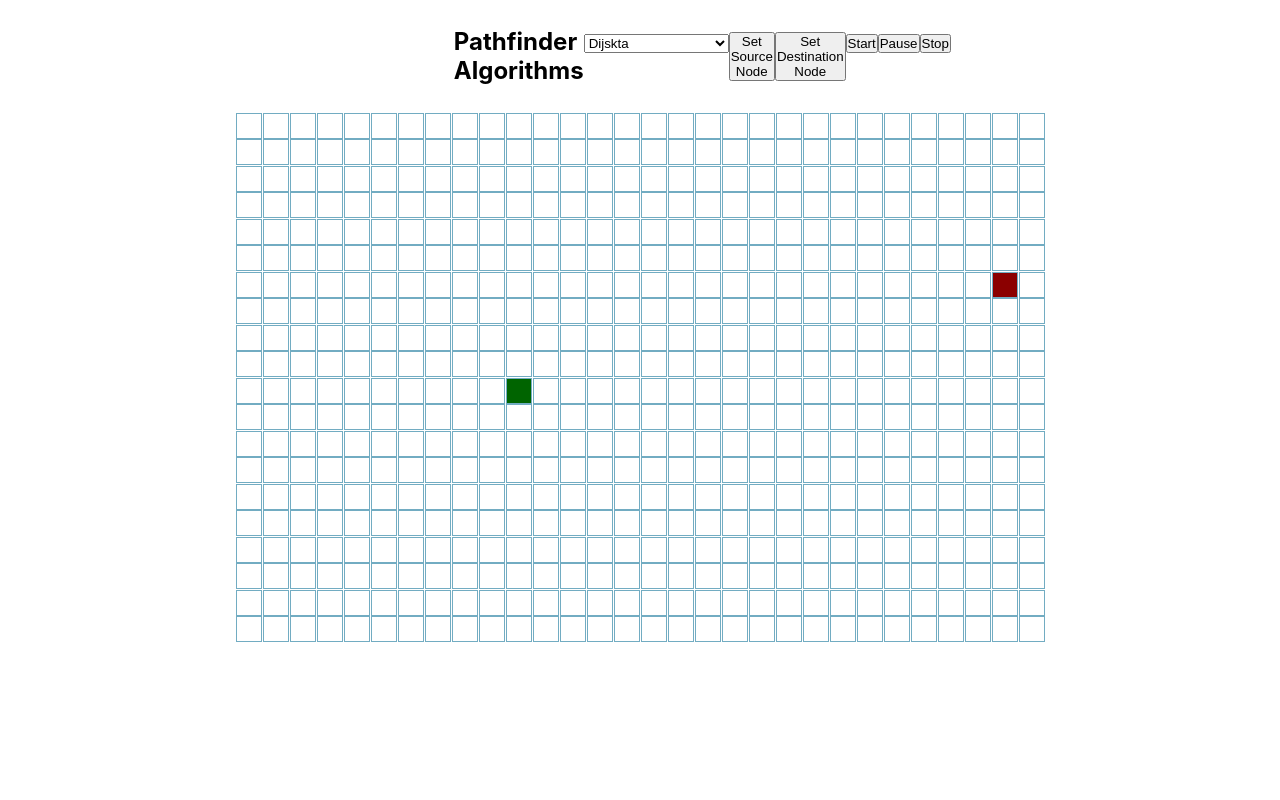
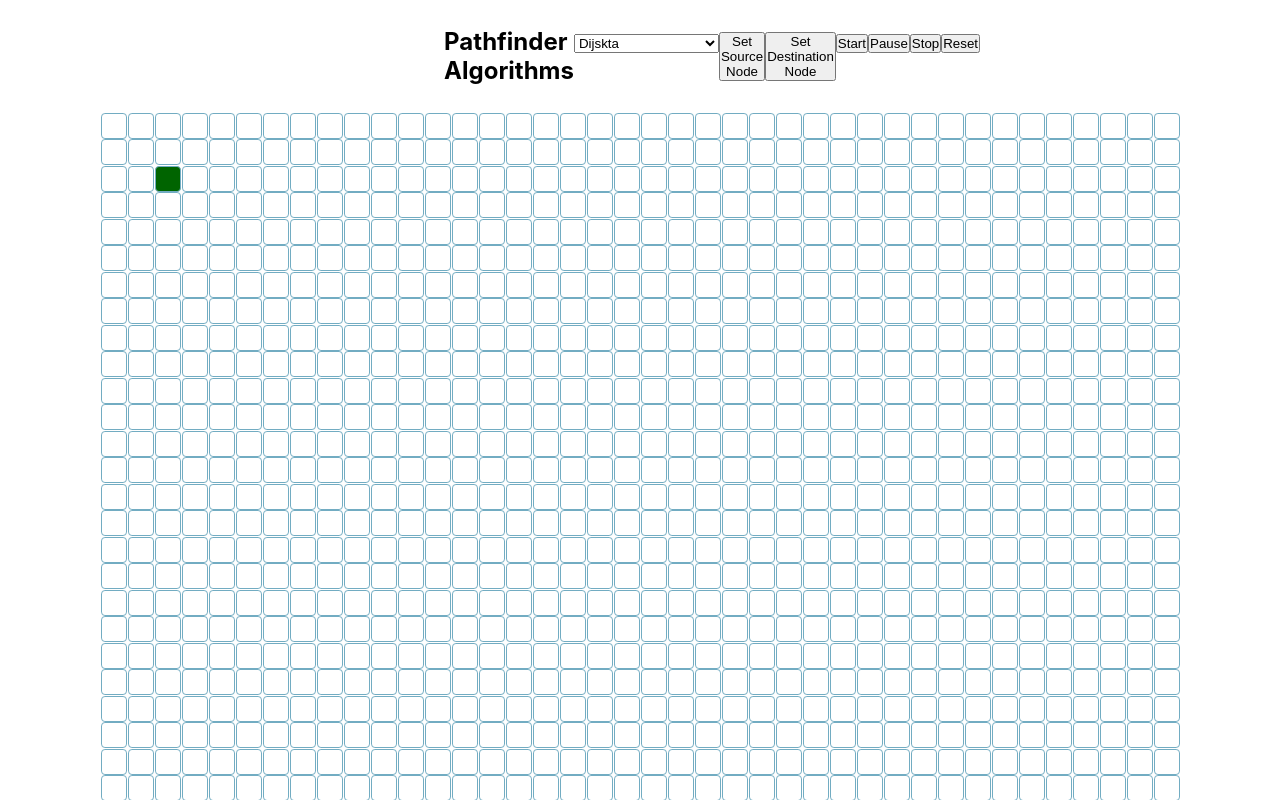
Before and after one commit to egluna-dev/pathfinding-algorithms, a React (Create React App) app: page / in a window 1280 px wide. Shown: the top 800 px of the page. Built offline with nearby package versions, Linux system fonts and the light colour scheme.

Commit message:
Working on UI display functionality of algorithm pathfinding

```diff
--- a/src/App.css
+++ b/src/App.css
@@ -44,13 +44,22 @@ body {
 
 .node {
   border: 1px solid #72ACC2;
+  border-radius: 15%;
   padding: 0.75rem;
   margin: 0.5px;
   transition: all 100ms ease-in-out;
 }
 
 .node-wall {
-  background-color: blue;
+  background-color: firebrick;
+}
+
+.node-shortest-path {
+  background-color: goldenrod;
+}
+
+.node-processed {
+  background-color: aquamarine;
 }
 
 .node-source {
@@ -58,7 +67,7 @@ body {
 }
 
 .node-destination {
-  background-color: darkred;
+  background-color: greenyellow;
 }
 
 .node:hover {
--- a/src/PathfindingVisualizer/PathfindingVisualizer.jsx
+++ b/src/PathfindingVisualizer/PathfindingVisualizer.jsx
@@ -1,13 +1,13 @@
 import Node from "./Node/Node"
 import { useState, useEffect, useCallback } from 'react'
-import { dijkstra } from "../algorithms/dijkstra"
+import { dijkstra, getShortestPath } from "../algorithms/dijkstra"
 
-const NUM_ROWS = 20
-const NUM_COLS = 30
-const SOURCE_NODE_ROW = 10
-const SOURCE_NODE_COL = 10
-const DESTINATION_NODE_ROW = 6
-const DESTINATION_NODE_COL = 28
+const NUM_ROWS = 40
+const NUM_COLS = 40
+const SOURCE_NODE_ROW = 2
+const SOURCE_NODE_COL = 2
+const DESTINATION_NODE_ROW = 35
+const DESTINATION_NODE_COL = 29
 
 const createNode = (col, row) => {
     return {
@@ -19,7 +19,7 @@ const createNode = (col, row) => {
         isProcessed: false,
         isWall: false,
         parent: null,
-        IdxInPriorityQueue: -1
+        idxInPriorityQueue: -1
     }
 }
 
@@ -70,12 +70,47 @@ const PathfindingVisualizer = () => {
         setMousePressed(false)
     }
 
-    const startVisualization = () => {
+    const dijkstraAnimation = (visitedNodesSequence, shortestPathSequence) => {
+        for (let i = 0; i < visitedNodesSequence.length; i++) {
+            if (i === visitedNodesSequence.length) {
+                setTimeout(() => {
+                    shortesPathAnimation(shortestPathSequence)
+                }, (10 * i))
+                return
+            }
+
+            setTimeout(() => {
+                const node = visitedNodesSequence[i]
+                document.getElementById(`node-${node.row}-${node.col}`).className = 'node node-processed'
+            }, (10 * i))
+        }
+    }
+
+    const shortesPathAnimation = (shortestPathSequence) => {
+        for (let i = 0; i < shortestPathSequence.length; i++) {
+            setTimeout(() => {
+                const node = shortestPathSequence[i]
+                document.getElementById(`node-${node.row}-${node.col}`).className = 'node node-shortest-path'
+            })
+        }
+    }
+
+    const startDijkstraVisualization = () => {
         // console.log(graphNodes[0][5]["IdxInPriorityQueue"])
         // console.log(graphNodes[0][5]["parent"])
         const sourceNode = graphNodes[SOURCE_NODE_COL][SOURCE_NODE_ROW]
         const destNode = graphNodes[DESTINATION_NODE_COL][DESTINATION_NODE_ROW]
+
+        const visitedNodesSequence = dijkstra(graphNodes, sourceNode, destNode)
+        const shortestPathSequence = getShortestPath(destNode)
+
+        console.log(visitedNodesSequence)
+        console.log(shortestPathSequence)
+
+        dijkstraAnimation(visitedNodesSequence, shortestPathSequence)
     }
+
+
 
     useEffect(() => {
         const graph = createInitialGraph()
@@ -97,9 +132,10 @@ const PathfindingVisualizer = () => {
                         </li>
                         <li><button>Set Source Node</button></li>
                         <li><button>Set Destination Node</button></li>
-                        <li><button onClick={startVisualization}>Start</button></li>
+                        <li><button onClick={startDijkstraVisualization}>Start</button></li>
                         <li><button>Pause</button></li>
                         <li><button>Stop</button></li>
+                        <li><button>Reset</button></li>
                     </ul>
                 </nav>
             </div>
@@ -117,7 +153,6 @@ const PathfindingVisualizer = () => {
                                         distance={distance}
                                         isSource={isSource}
                                         isDestination={isDestination}
-                                        onClick={(e) => console.log(col, row)}
                                         onMouseUp={(col, row) => onMouseUpHandler(col, row)}
                                         onMouseDown={(col, row) => onMouseDownHandler(col, row)}
                                         onMouseEnter={(col, row) => onMouseEnterHandler(col, row)}
--- a/src/algorithms/dijkstra.js
+++ b/src/algorithms/dijkstra.js
@@ -3,111 +3,112 @@
 const WEIGHT = 1
 
 // Priority Queue used in Dijsktra's algorithm
-export class PriorityQueue {
-    constructor() {
-        this.q = [null] // Pad it with one element to start index at 1
-    }
+// export class PriorityQueue {
+//     constructor() {
+//         this.q = [null] // Pad it with one element to start index at 1
+//     }
 
-    // Function: insert
-    // Insert a vertex v of type Vertex into the queue.
-    // Remember to set the field `idx_in_priority_queue` and
-    // keep updating it.
-    insert(v) {
-        const n = this.q.length
-        this.q.push(v)
-        v.idxInPriorityQueue = n
-        this.bubbleUp(n)
-    }
+//     // Function: insert
+//     // Insert a vertex v of type Vertex into the queue.
+//     // Remember to set the field `idx_in_priority_queue` and
+//     // keep updating it.
+//     insert(v) {
+//         const n = this.q.length
+//         this.q.push(v)
+//         v.idxInPriorityQueue = n
+//         this.bubbleUp(n)
+//     }
 
-    // Function: swap two elements in the priority queue.
-    // Remember to swap the vertices at positions i and j
-    // But also remember to update the positions of the vertices in the
-    // priority queue.
-    // You can use this to implement bubble_up and bubble_down
-    swap(i, j) {
-        let tmp = this.q[i]
-        this.q[i] = this.q[j]
-        this.q[i].idxInPriorityQueue = i
-        this.q[j] = tmp
-        this.q[j].idxInPriorityQueue = j
-    }
+//     // Function: swap two elements in the priority queue.
+//     // Remember to swap the vertices at positions i and j
+//     // But also remember to update the positions of the vertices in the
+//     // priority queue.
+//     // You can use this to implement bubble_up and bubble_down
+//     swap(i, j) {
+//         let tmp = this.q[i]
+//         this.q[i] = this.q[j]
+//         this.q[i].idxInPriorityQueue = i
+//         this.q[j] = tmp
+//         this.q[j].idxInPriorityQueue = j
+//     }
 
-    bubbleUp(j) {
-        if (j < 1) throw new Error("Element must be greater than index 1")
-        if (j >= this.q.length) throw new Error("Index out of bounds")
-        if (j === 1) return
-        const val = this.q[j].dist
-        const parentIdx = Math.floor(j / 2)
-        const parentVal = this.q[parentIdx].dist
-        if (val < parentVal) {
-            this.swap(j, parentIdx)
-            this.bubbleUp(parentIdx)
-        }
+//     bubbleUp(j) {
+//         if (j < 1) throw new Error("Element must be greater than index 1")
+//         if (j >= this.q.length) throw new Error("Index out of bounds")
+//         if (j === 1) return
+//         const val = this.q[j].distance
+//         const parentIdx = Math.floor(j / 2)
+//         const parentVal = this.q[parentIdx].distance
+//         if (val < parentVal) {
+//             this.swap(j, parentIdx)
+//             this.bubbleUp(parentIdx)
+//         }
 
-        return
-    }
+//         return
+//     }
 
-    // Function: bubble_down
-    // Bubble down an element j until
-    // min heap property is restored.
-    bubbleDown(j) {
-        const n = this.q.length
-        const leftChildIdx = 2 * j
-        const rightChildIdx = 2 * j + 1
+//     // Function: bubble_down
+//     // Bubble down an element j until
+//     // min heap property is restored.
+//     bubbleDown(j) {
+//         const n = this.q.length
+//         const leftChildIdx = 2 * j
+//         const rightChildIdx = 2 * j + 1
 
-        let childIdx = null
-        let childD = null
+//         if (leftChildIdx >= n) return
 
-        if (leftChildIdx >= n) {
-            childIdx = leftChildIdx
-            childD = this.q[leftChildIdx].d
-        } else {
-            childD = Math.min(this.q[leftChildIdx].d, this.q[rightChildIdx].d)
-            childIdx = Math.min(leftChildIdx, rightChildIdx)
-        }
+//         let childIdx = null
+//         let childD = null
 
-        if (this.q[j].d > childD) {
-            this.swap(j, childIdx)
-            this.bubbleDown(childIdx)
-        }
+//         if (leftChildIdx >= n) {
+//             childIdx = leftChildIdx
+//             childD = this.q[leftChildIdx].distance
+//         } else {
+//             childD = Math.min(this.q[leftChildIdx].distance, this.q[rightChildIdx].distance)
+//             childIdx = Math.min(leftChildIdx, rightChildIdx)
+//         }
 
-        return
-    }
+//         if (this.q[j].distance > childD) {
+//             this.swap(j, childIdx)
+//             this.bubbleDown(childIdx)
+//         }
 
-    // Function: get_and_delete_min
-    // Find the minimum weight vertex and delete it from the heap.
-    // return the deleted vertex back
-    getAndDeleteMin() {
-        const n = this.q.length
-        if (n <= 1) throw new Error("Heap must not be empty")
-        const v = this.q[1]
-        if (n > 2) {
-            this.q[1] = this.q[n - 1]
-            this.q[n - 1].idxInPriorityQueue = 1
-            delete this.q[n - 1]
-            this.bubbleDown(1)
-        }
+//         return
+//     }
 
-        return v
-    }
+//     // Function: get_and_delete_min
+//     // Find the minimum weight vertex and delete it from the heap.
+//     // return the deleted vertex back
+//     getAndDeleteMin() {
+//         const n = this.q.length
+//         if (n <= 1) throw new Error("Heap must not be empty")
+//         const v = this.q[1]
+//         if (n > 2) {
+//             this.q[1] = this.q[n - 1]
+//             // this.q[n - 1].idxInPriorityQueue = 1
+//             this.q.splice(n - 1, 1)
+//             this.bubbleDown(1)
+//         }
+//         return v
+//     }
 
-    // Check if the heap is empty
-    isEmpty() {
-        return this.q.length === 1
-    }
+//     // Check if the heap is empty
+//     isEmpty() {
+//         return this.q.length === 1
+//     }
 
-    // This is a useful function since in Dijkstra
-    // the weight of a vertex updates on the fly.
-    // We will need to call this to update the vertex weight.
-    updateVertexWeight(v) {
-        const j = v.idxInPriorityQueue
-        const n = this.q.length
-        if (j < 0 || j > n) throw new Error("j must be >= 0 and < n")
+//     // This is a useful function since in Dijkstra
+//     // the weight of a vertex updates on the fly.
+//     // We will need to call this to update the vertex weight.
+//     updateVertexWeight(v) {
+//         const j = v.idxInPriorityQueue
+//         const n = this.q.length
+//         if (j < 0 || j > n) throw new Error("j must be >= 0 and < n")
 
-        this.bubbleDown(j)
-        this.bubbleUp(j)
-    }
-}
+//         this.bubbleDown(j)
+//         this.bubbleUp(j)
+//     }
+// }
 
 // class Graph {
 //     constructor(adjList, verts) {
@@ -138,43 +139,50 @@ export class PriorityQueue {
 // sx, sy: x and y of source node
 // dx, dy: x and y of destination node
 export const dijkstra = (graph, source, destination) => {
-    const Heap = new PriorityQueue()
+    const visitedNodesInOrder = []
+    const unvisitedNodes = getAllNodes(graph)
     source.distance = 0
-    Heap.insert(source)
 
-    let totalDistance = 0
+    while (!!unvisitedNodes.length) {
+        sortNodesByDistance(unvisitedNodes)
+        const closestNode = unvisitedNodes.shift()
+        closestNode.isProcessed = true
 
-    while (!Heap.isEmpty()) {
-        let u = Heap.getAndDeleteMin()
-        u.processed = true
+        if (closestNode.isWall) continue
 
-        if (u.col === destination.col && u.row === destination.row) {
-            totalDistance += u.distance
-            break
+        if (closestNode === destination) {
+            visitedNodesInOrder.push(closestNode)
+            console.log('target found')
+            return visitedNodesInOrder
         }
-
-        let neighbouringNodes = getNeighbouringNodes(graph)
-        sortNodesByDistance(neighbouringNodes)
-        for (let vertex in neighbouringNodes) {
-            if (!vertex.processed && (u.distance + WEIGHT < vertex.distance)) {
-                vertex.distance = u.distance + WEIGHT
-                vertex.parent = u
-                Heap.insert(vertex)
-                Heap.updateVertexWeight(vertex)
-            }
-        }
-    }
-
-    const shortestPathArray = getShortestPath(destination)
-
-    return {
-        shortestPathArray,
-        totalDistance
+        visitedNodesInOrder.push(closestNode)
+        updateUnvisitedNeighbors(closestNode, graph)
     }
 }
 
 const sortNodesByDistance = (unvisitedNodes) => {
     unvisitedNodes.sort((nodeA, nodeB) => nodeA.dist - nodeB.dist)
+}
+
+function updateUnvisitedNeighbors(node, grid) {
+    const unvisitedNeighbors = getNeighbouringNodes(node, grid);
+    for (const neighbor of unvisitedNeighbors) {
+      neighbor.distance = node.distance + 1;
+      neighbor.previousNode = node;
+    }
+  }
+
+
+const getAllNodes = (graph) => {
+    const nodes = []
+
+    for (let col of graph) {
+        for (let node of col) {
+            nodes.push(node)
+        }
+    }
+
+    return nodes
 }
 
 const getNeighbouringNodes = (currentNode, graph) => {
@@ -190,10 +198,10 @@ const getNeighbouringNodes = (currentNode, graph) => {
     // Add left neighbouring node
     if (col > 0) nodes.push(graph[col - 1][row])
 
-    return nodes
+    return nodes.filter(neighbour => !neighbour.isProcessed)
 }
 
-const getShortestPath = (destinationNode) => {
+export const getShortestPath = (destinationNode) => {
     let currentNode = destinationNode
     let path = []
 
```
